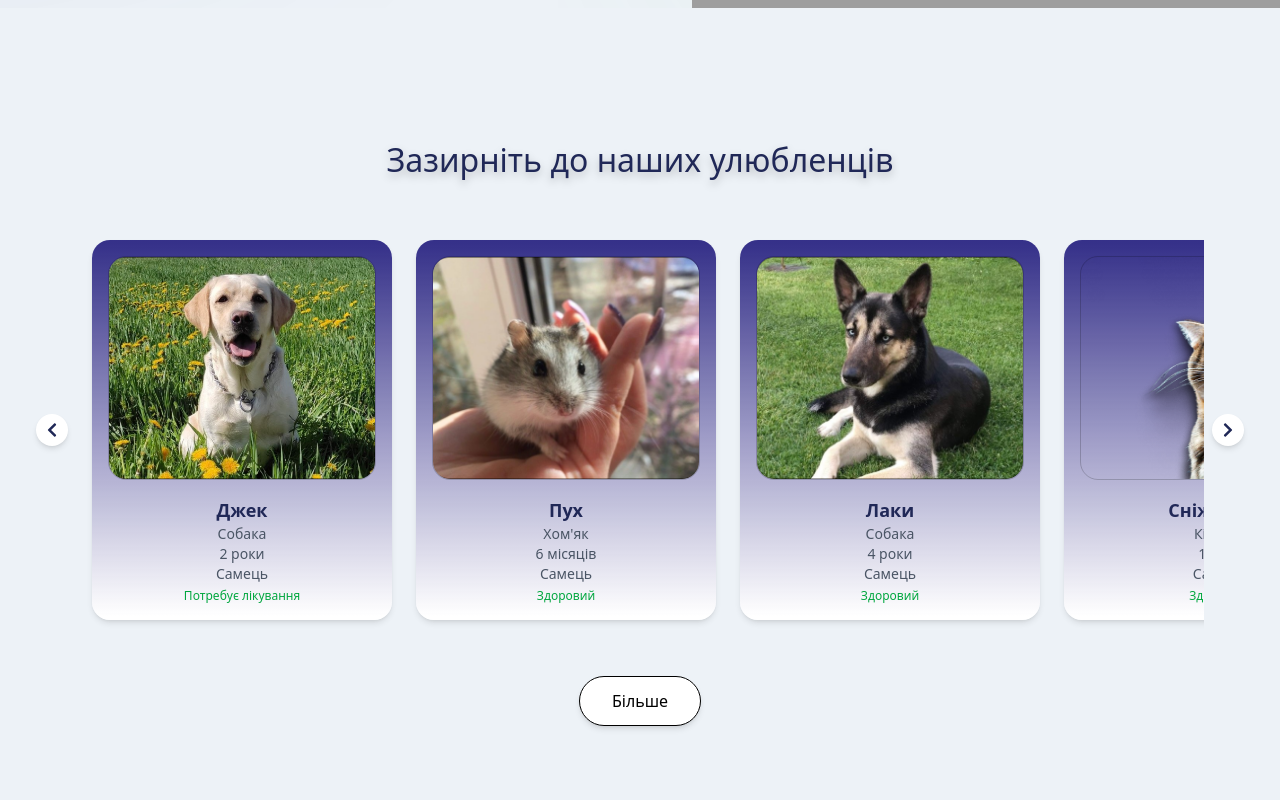
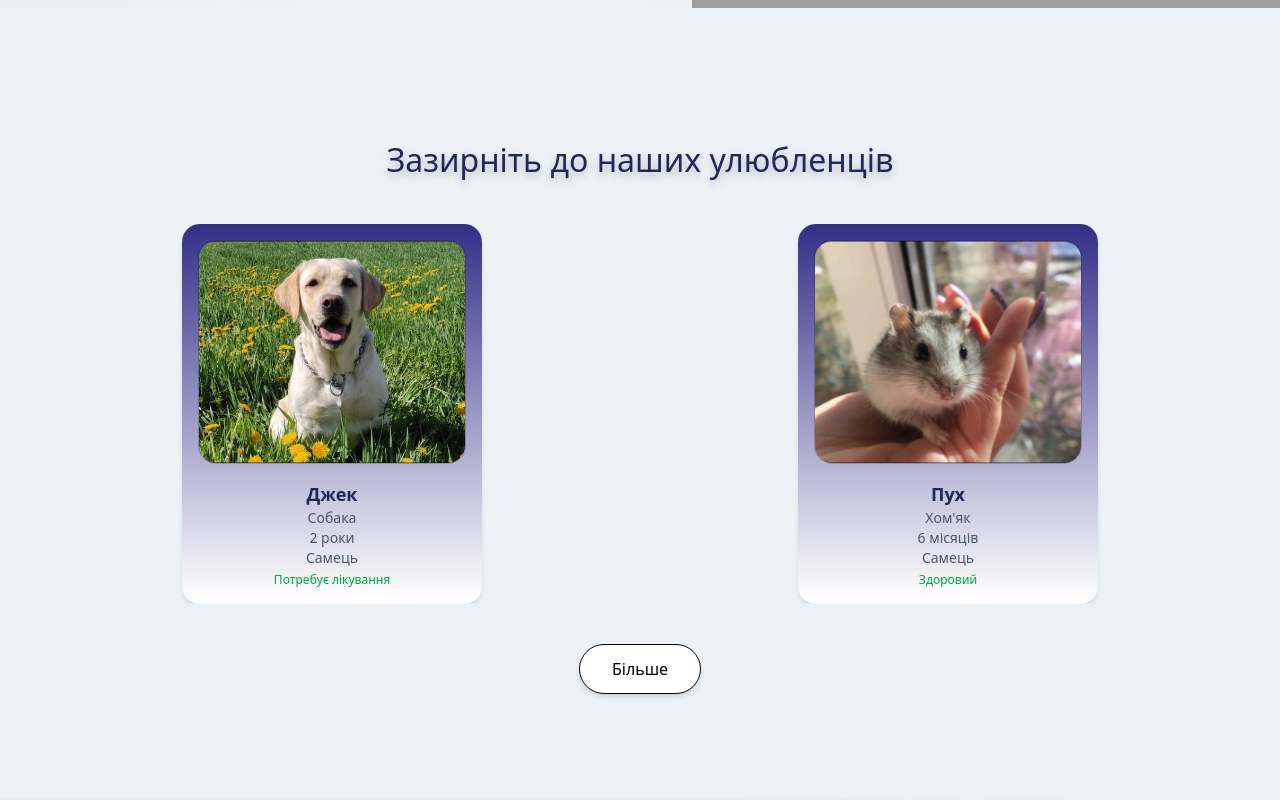
Before and after one commit to Miar0/Django-React-3DN, a React (Vite) app in the folder frontend/: page / in a window 1280 px wide. Shown: the part 820-1620 px from the top of the page. Built offline with nearby package versions, Linux system fonts and the light colour scheme; grey boxes are pictures that could not be loaded.

Commit message:
refactor: fix carousel

```diff
--- a/frontend/package.json
+++ b/frontend/package.json
@@ -18,6 +18,7 @@
     "react": "^19.0.0",
     "react-dom": "^19.0.0",
     "react-icons": "^5.5.0",
+    "react-multi-carousel": "^2.8.6",
     "react-paginate": "^8.3.0",
     "react-router-dom": "^7.5.0",
     "react-select": "^5.10.1",
--- a/frontend/src/components/carousel/Carousel.jsx
+++ b/frontend/src/components/carousel/Carousel.jsx
@@ -1,91 +1,84 @@
-import React, { useRef, useEffect, useState } from 'react';
+import React, { useEffect, useState } from 'react';
+import { Link } from 'react-router-dom';
+import CarouselLib from 'react-multi-carousel';
+import 'react-multi-carousel/lib/styles.css';
+import PetCard from './PetCard';
+import petsData from '../../data/pets';
+import { getPetsFromStorage } from '../../utils/storage';
 import { FaChevronLeft, FaChevronRight } from 'react-icons/fa';
-import petsData from '../../data/pets';
-import PetCard from './PetCard';
-import { Link } from 'react-router-dom';
+
+const responsive = {
+    desktop: {
+        breakpoint: { max: 3000, min: 1024 },
+        items: 4,
+        partialVisibilityGutter: 30,
+    },
+    tablet: {
+        breakpoint: { max: 1024, min: 640 },
+        items: 2,
+    },
+    mobile: {
+        breakpoint: { max: 640, min: 0 },
+        items: 1,
+    },
+};
+
+const CustomLeftArrow = ({ onClick }) => (
+    <button
+        onClick={onClick}
+        className="absolute -left-10 top-1/2 transform -translate-y-1/2 z-10 bg-white p-2 rounded-full shadow-md
+     cursor-pointer transition-transform duration-300 ease-in-out hover:scale-110"
+    >
+        <FaChevronLeft className="text-[#202857]" />
+    </button>
+);
+
+const CustomRightArrow = ({ onClick }) => (
+    <button
+        onClick={onClick}
+        className="absolute -right-10 top-1/2 transform -translate-y-1/2 z-10 bg-white p-2 rounded-full shadow-md
+     cursor-pointer transition-transform duration-300 ease-in-out hover:scale-110"
+    >
+        <FaChevronRight className="text-[#202857]" />
+    </button>
+);
 
 const Carousel = () => {
-    const [index, setIndex] = useState(0);
-    const containerRef = useRef(null);
-
-    const pets = petsData; // показуємо всі тваринки
-
-    const CARD_WIDTH = 300;
-    const GAP = 24;
-    const VISIBLE_CARDS = 3;
-
-    const scrollToIndex = (i) => {
-        if (containerRef.current) {
-            containerRef.current.scrollTo({
-                left: i * (CARD_WIDTH + GAP),
-                behavior: 'smooth',
-            });
-        }
-    };
+    const [pets, setPets] = useState([]);
 
     useEffect(() => {
-        scrollToIndex(index);
-    }, [index]);
-
-    useEffect(() => {
-        const interval = setInterval(() => {
-            setIndex((prev) => (prev + 1) % pets.length);
-        }, 3500);
-        return () => clearInterval(interval);
-    }, [pets.length]);
-
-    const handlePrev = () => {
-        setIndex((prev) => (prev - 1 + pets.length) % pets.length);
-    };
-
-    const handleNext = () => {
-        setIndex((prev) => (prev + 1) % pets.length);
-    };
+        const localPets = getPetsFromStorage() || [];
+        const localIds = new Set(localPets.map(p => p.id));
+        const merged = [...localPets, ...petsData.filter(p => !localIds.has(p.id))];
+        setPets(merged);
+    }, []);
 
     return (
         <section className="bg-[#EDF2F7] dark:bg-dark-fond py-12 mt-20">
-            <div className="max-w-[1440px] mx-auto px-19 pb-14 flex flex-col justify-center">
-                <h2 className="text-[32px] text-[#202857] font-medium text-center mb-10 drop-shadow-[0_4px_4px_rgba(0,0,0,0.23)]
-          dark:text-white">
+            <div className="max-w-[1440px] mx-auto px-6 pb-14 flex flex-col justify-center">
+                <h2 className="text-[32px] text-[#202857] font-medium text-center mb-10 drop-shadow-[0_4px_4px_rgba(0,0,0,0.23)] dark:text-white">
                     Зазирніть до наших улюбленців
                 </h2>
 
-                <div className="relative justify-center">
-                    <button
-                        onClick={handlePrev}
-                        className="absolute -left-10 top-1/2 transform -translate-y-1/2 z-10 bg-white p-2 rounded-full
-              shadow-md cursor-pointer transition-transform duration-300 ease-in-out hover:scale-110"
+                <div className="relative">
+                    <CarouselLib
+                        responsive={responsive}
+                        infinite={true}
+                        autoPlay={true}
+                        autoPlaySpeed={3500}
+                        customLeftArrow={<CustomLeftArrow />}
+                        customRightArrow={<CustomRightArrow />}
+                        containerClass="carousel-container"
+                        itemClass="px-2"
+                        arrows={true}
+                        renderDotsOutside={false}
                     >
-                        <FaChevronLeft className="text-[#202857]" />
-                    </button>
-
-                    <div ref={containerRef} className="relative w-full overflow-hidden">
-                        <div
-                            className="flex px-4 will-change-transform py-4"
-                            style={{
-                                gap: `${GAP}px`,
-                                width: `${pets.length * (CARD_WIDTH + GAP)}px`,
-                            }}
-                        >
-                            {pets.map((pet) => (
-                                <div
-                                    key={pet.id}
-                                    className="flex-shrink-0"
-                                    style={{ width: `${CARD_WIDTH}px` }}
-                                >
-                                    <PetCard pet={pet} />
-                                </div>
-                            ))}
-                        </div>
-                    </div>
-
-                    <button
-                        onClick={handleNext}
-                        className="absolute -right-10 top-1/2 transform -translate-y-1/2 z-10 bg-white p-2 rounded-full
-              shadow-md cursor-pointer transition-transform duration-300 ease-in-out hover:scale-110"
-                    >
-                        <FaChevronRight className="text-[#202857]" />
-                    </button>
+                        {pets.map((pet) => (
+                            <div key={pet.id} className="px-2">
+                                <PetCard pet={pet} />
+                            </div>
+                        ))}
+                    </CarouselLib>
                 </div>
 
                 <div className="flex justify-center items-center mt-10">
```
Also changed, not shown: 1 other file (tests, documents, lock files or other folders).
